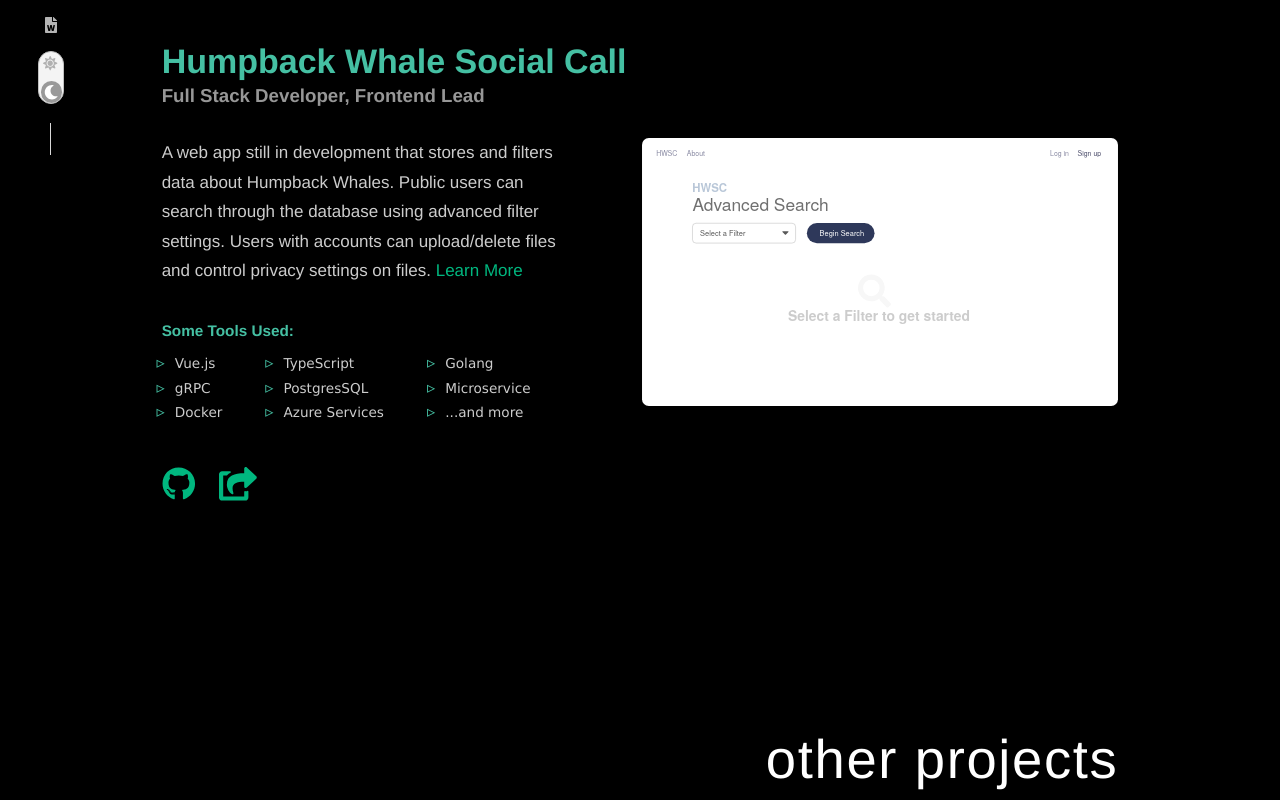
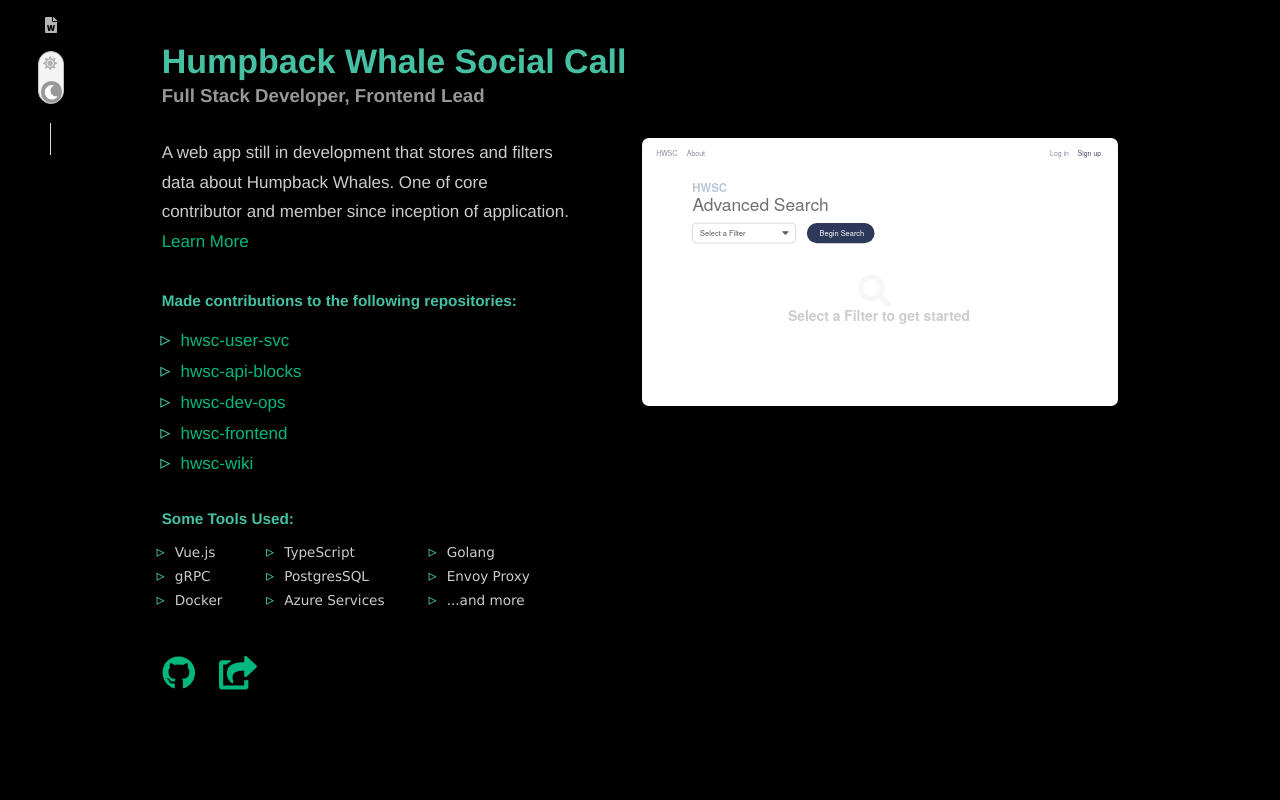
Before and after one commit to kimlisa/personal-portfolio-v1, a Vue app: page /#/projects in a window 1280 px wide. Shown: the part 880-1680 px from the top of the page. Built offline with nearby package versions, Linux system fonts and the light colour scheme.

Commit message:
Update project infos

```diff
--- a/src/components/ProjectFeatured.vue
+++ b/src/components/ProjectFeatured.vue
@@ -7,10 +7,42 @@
       <div class="project-featured__container__left">
         <p class="p--first">
           A web app still in development that stores and filters data about Humpback Whales.
-          Public users can search through the database using advanced filter settings. Users with
-          accounts can upload/delete files and control privacy settings on files.
+          One of core contributor and member since inception of application.
           <a href="https://hwsc-org.github.io/" target="_blank">Learn More</a>
         </p>
+        <h6>Made contributions to the following repositories:</h6>
+        <ul>
+          <li>
+            <a
+              href="https://github.com/hwsc-org/hwsc-user-svc/commits?author=kimlisa"
+              target="_blank"
+            >hwsc-user-svc</a>
+          </li>
+          <li>
+            <a
+              href="https://github.com/hwsc-org/hwsc-api-blocks/commits?author=kimlisa"
+              target="_blank"
+            >hwsc-api-blocks</a>
+          </li>
+          <li>
+            <a
+              href="https://github.com/hwsc-org/hwsc-dev-ops/commits?author=kimlisa"
+              target="_blank"
+            >hwsc-dev-ops</a>
+          </li>
+          <li>
+            <a
+              href="https://github.com/hwsc-org/hwsc-frontend/commits?author=kimlisa"
+              target="_blank"
+            >hwsc-frontend</a>
+          </li>
+          <li>
+            <a
+              href="https://github.com/hwsc-org/hwsc-org.github.io/commits?author=kimlisa"
+              target="_blank"
+            >hwsc-wiki</a>
+          </li>
+        </ul>
         <h6>Some Tools Used:</h6>
         <ul class="ul--grid">
           <li>Vue.js</li>
@@ -18,7 +50,7 @@
           <li>Golang</li>
           <li>gRPC</li>
           <li>PostgresSQL</li>
-          <li>Microservice</li>
+          <li>Envoy Proxy</li>
           <li>Docker</li>
           <li>Azure Services</li>
           <li>...and more</li>
--- a/src/components/ProjectOthers.vue
+++ b/src/components/ProjectOthers.vue
@@ -15,7 +15,7 @@
         <template v-slot:description>
           Designed and developed as a single page application.
           Used as a playground for researching, applying, practicing
-          frontend tools and advanced CSS concepts.
+          frontend tools and advanced CSS concepts. Uses minimal libraries.
         </template>
         <template v-slot:tools>
           <li>Vue.js</li>
```
